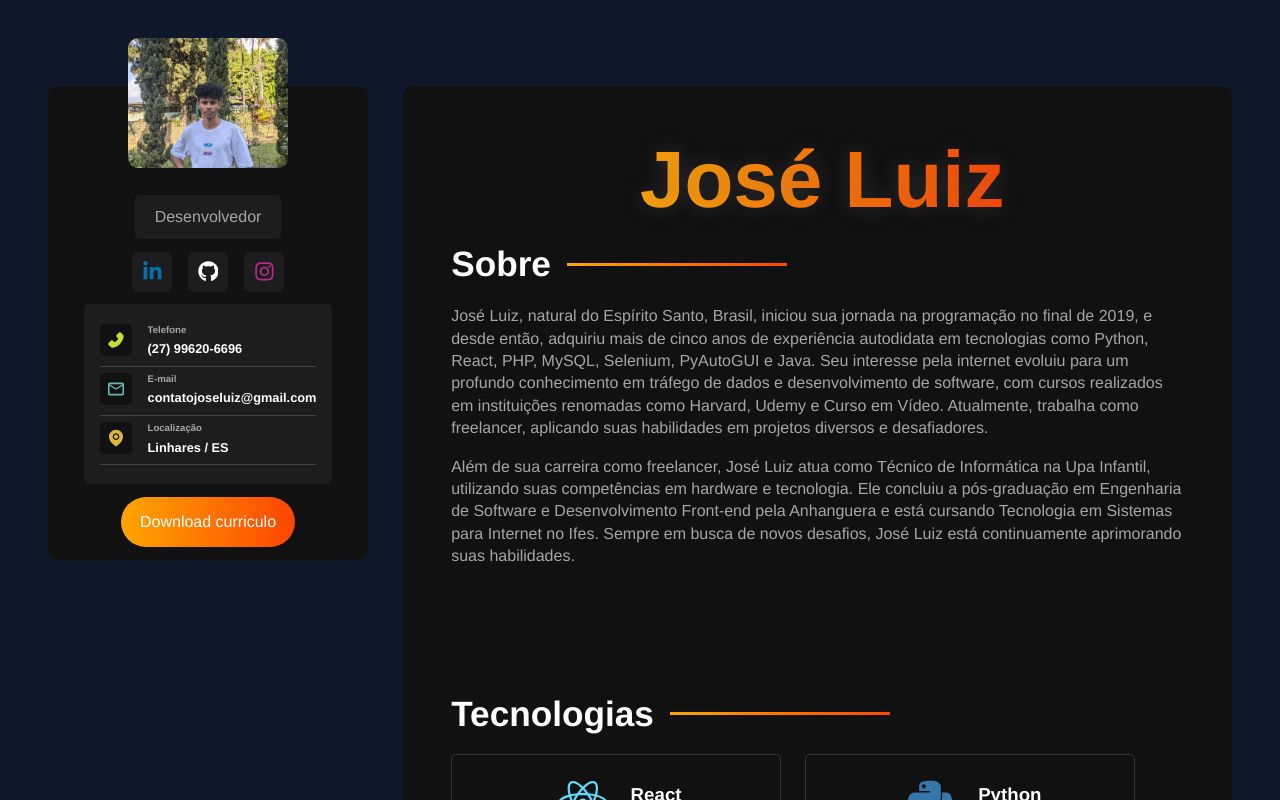
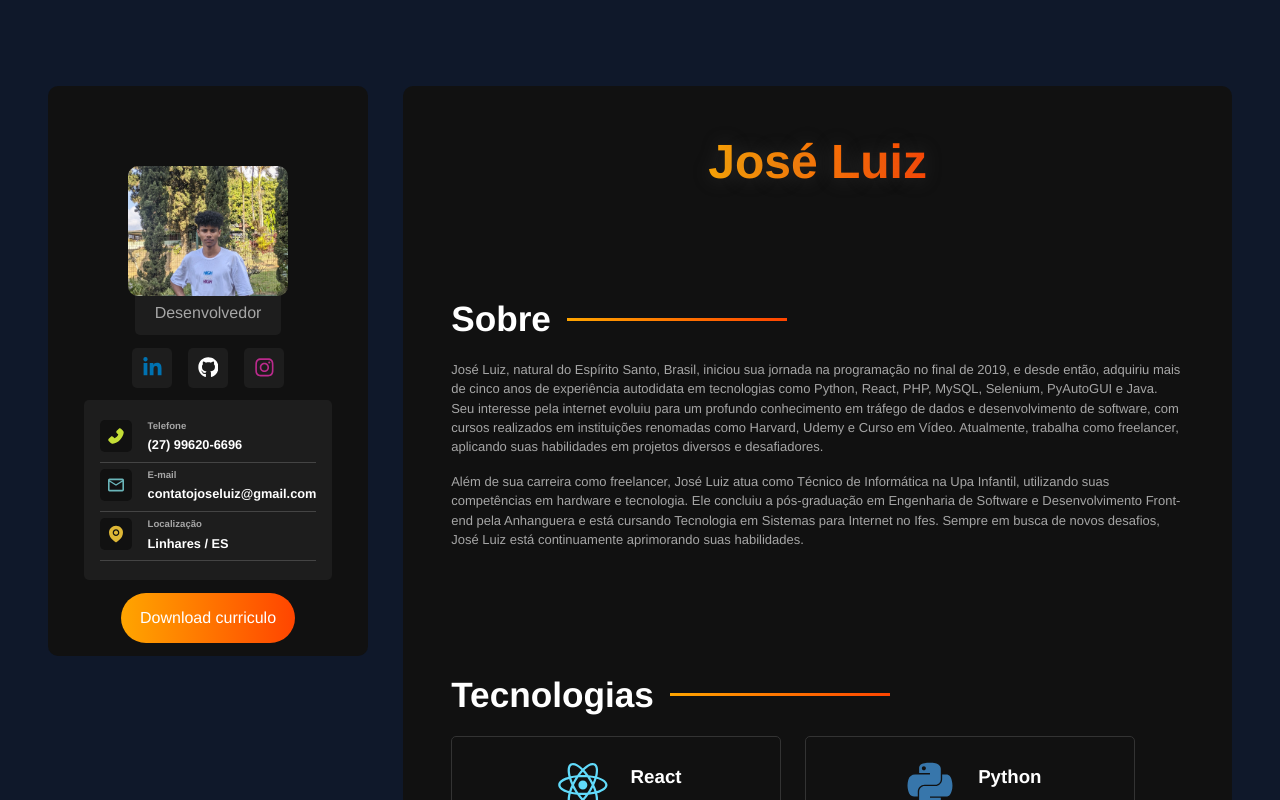
Before and after one commit to JoseLuiz095/portfolio2.0, a React (Vite) app: page / in a window 1280 px wide. Shown: the top 800 px of the page. Built offline with nearby package versions, Linux system fonts and the light colour scheme.

Commit message:
pequenas atualizacao

```diff
--- a/src/components/MainContent.jsx
+++ b/src/components/MainContent.jsx
@@ -7,7 +7,9 @@ import "../styles/components/maincontent.sass"
 const MainContent = () => {
   return (
     <main id="main-contect">
-      <h1>José Luiz</h1>
+      <div className="title-name">
+        <h1>José Luiz</h1>
+      </div>
       <AboutContainer />
       <TecnologiesContainer />
       <ProjectsContainer />
--- a/src/components/Sidebar.jsx
+++ b/src/components/Sidebar.jsx
@@ -14,7 +14,7 @@ const Sidebar = () => {
   return (
     <>
       <button className={`hamburger ${isOpen ? "open" : ""}`} onClick={toggleSidebar}>
-        &#9776;
+        {isOpen ? "✖" : "☰"} {/* Troca entre o ícone de hambúrguer e o X */}
       </button>
       <aside id="sidebar" className={`${isOpen ? "open" : ""}`}>
         <img src={Avatar} alt="Imagem do José Luiz" />
--- a/src/styles/components/maincontent.sass
+++ b/src/styles/components/maincontent.sass
@@ -10,10 +10,13 @@
     margin-left:30%
     width: 75%
 
+    .title-name
+        display: flex
+        justify-content: center
+        align-items: center
+
     h1
         font-size: 5rem
-        position: absolute
-        left: 50%
         background: variables.$gradient
         -webkit-background-clip: text
         -webkit-text-fill-color: transparent
--- a/src/styles/components/sidebar.sass
+++ b/src/styles/components/sidebar.sass
@@ -18,8 +18,9 @@
 
   // Inicialmente fora da tela em telas pequenas
   @media (max-width: 1100px)
-    transform: translateX(-200%)
-    width: 100%
+    transform: translateX(-150%)
+    width: 85%
+    height: 90%
     &.open
       transform: translateX(0)
 
@@ -29,14 +30,14 @@
     max-width: 50%
     border-radius: variables.$container-border-radius
     position: absolute
-    top: -3rem
+    top: 5rem
 
 
   .title
     color: variables.$text-color-sencondary
     background-color: variables.$bg-color-secondary
     border-radius: variables.$card-border-radius
-    margin-top: 30%
+    margin-top: 60%
     padding: .8rem 1.2rem
 
 
@@ -49,15 +50,13 @@
 .hamburger
   position: fixed
   top: 5px
-  left: 20px
-  font-size: 2rem
+  right: 20px
+  font-size: 3rem
   background: none
+  color: #fff
   border: none
   cursor: pointer
   z-index: 1100
-
-  &.open
-    left: 20px // ajusta a posição quando o sidebar está aberto
 
 
   @media (min-width: 1101px)
@@ -67,7 +66,7 @@
 
 #main-contect
   background-color: variables.$bg-color
-  flex: 2 1 0
+  flex: 1 1 0
   border-radius: variables.$container-border-radius
   padding: 3rem
   margin-left: 30%
@@ -86,8 +85,7 @@
 
 
   h1
-    font-size: 5rem
-    position: absolute
+    font-size: 300%
     left: 50%
     background: variables.$gradient
     -webkit-background-clip: text
@@ -117,7 +115,8 @@
   p
     color: variables.$text-color-sencondary
     margin-bottom: 1rem
-    line-height: 1.4rem
+    line-height: 1.2rem
+    font-size: 13px
 
 
   .btn
```
